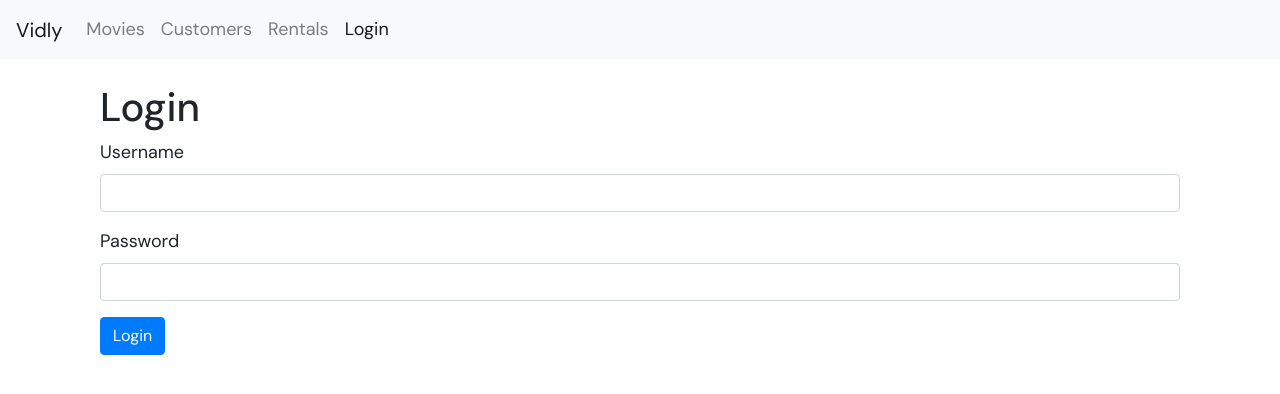
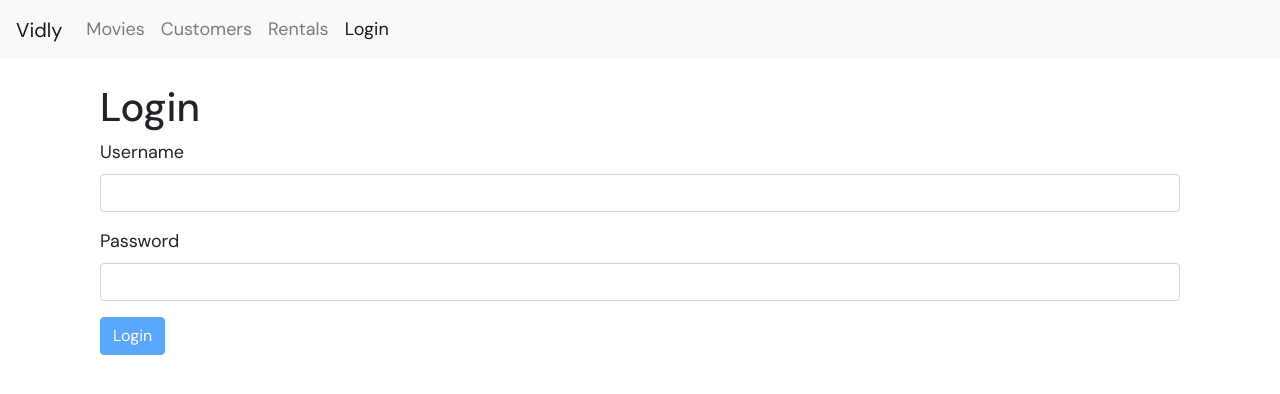
Before and after one commit to charlesonunze/vidly-client, a React (Create React App) app: page /login in a window 1280 px wide. Shown: the top 394 px of the page. Built offline with nearby package versions, Linux system fonts and the light colour scheme.

Commit message:
feat: 🎸 make submit button disabled if the form data is invalid

```diff
--- a/src/components/reusable/Form.jsx
+++ b/src/components/reusable/Form.jsx
@@ -54,7 +54,11 @@
 
 	renderSubmitButton(label) {
 		return (
-			<button type='submit' className='btn btn-primary'>
+			<button
+				type='submit'
+				className='btn btn-primary'
+				disabled={this.validateInput()}
+			>
 				{label}
 			</button>
 		);
```
